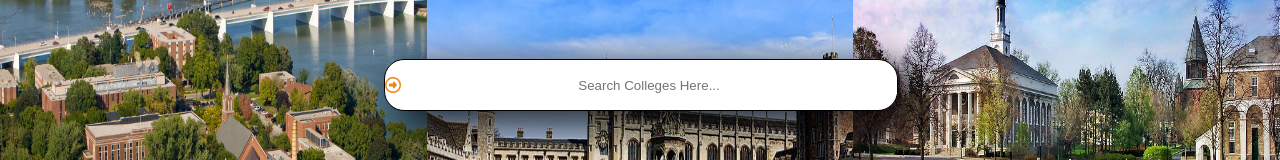
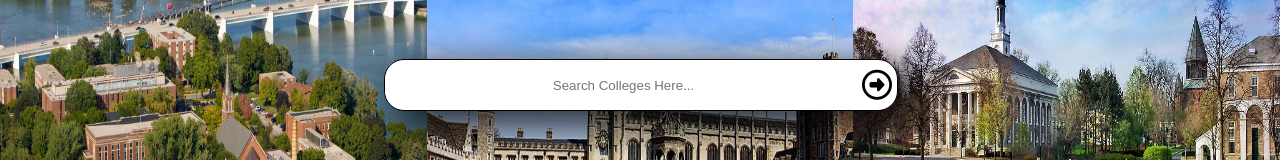
Before and after one commit to shmelly22/FindTheUForYou, a React (Create React App) app in the folder u4u_react/: page / in a window 1280 px wide. Shown: the part 241-401 px from the top of the page. Built offline with nearby package versions, Linux system fonts and the light colour scheme.

Commit message:
asdfasfesadfdf

```diff
--- a/u4u_react/src/StartBody.js
+++ b/u4u_react/src/StartBody.js
@@ -17,7 +17,6 @@
       <img id="StartB-1" src={college1}></img>
       <div id="StartB-Search">
         <div id="searchBox">
-          <i className="fa-regular fa-circle-right"></i>
           <input
             type={"text"}
             name={"username"}
@@ -28,6 +27,7 @@
             className="CollegeSearch"
             maxLength={50}
           ></input>
+          <i className="fa-regular fa-circle-right"></i>
         </div>
       </div>
       <img id="StartB-2" src={college2}></img>
--- a/u4u_react/src/Startpage.css
+++ b/u4u_react/src/Startpage.css
@@ -202,5 +202,6 @@
 
 .fa-circle-right {
   text-align: right;
-  color: #ea8715;
+  font-size: 30px;
+  margin-right: 5px;
 }
```
